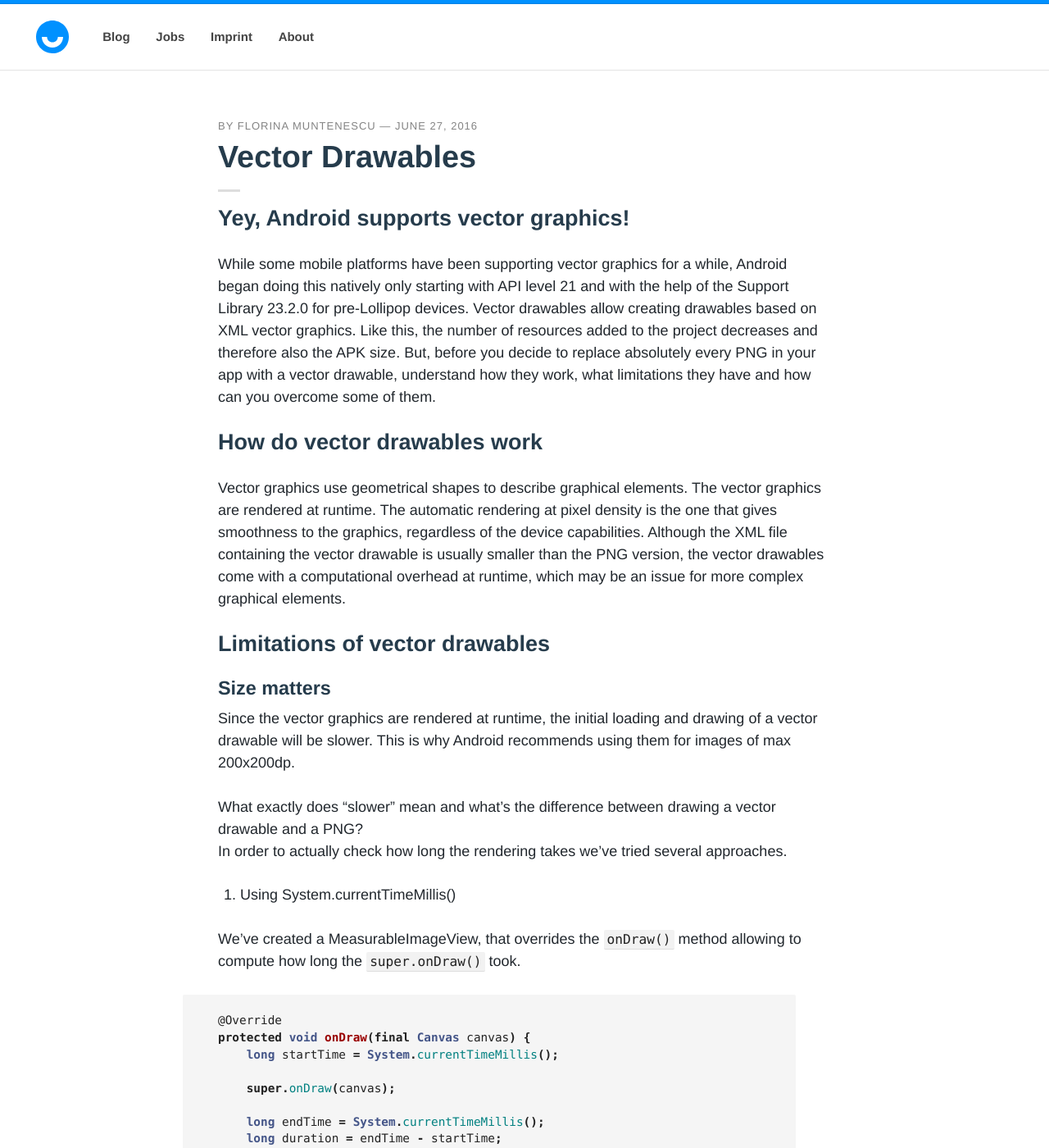
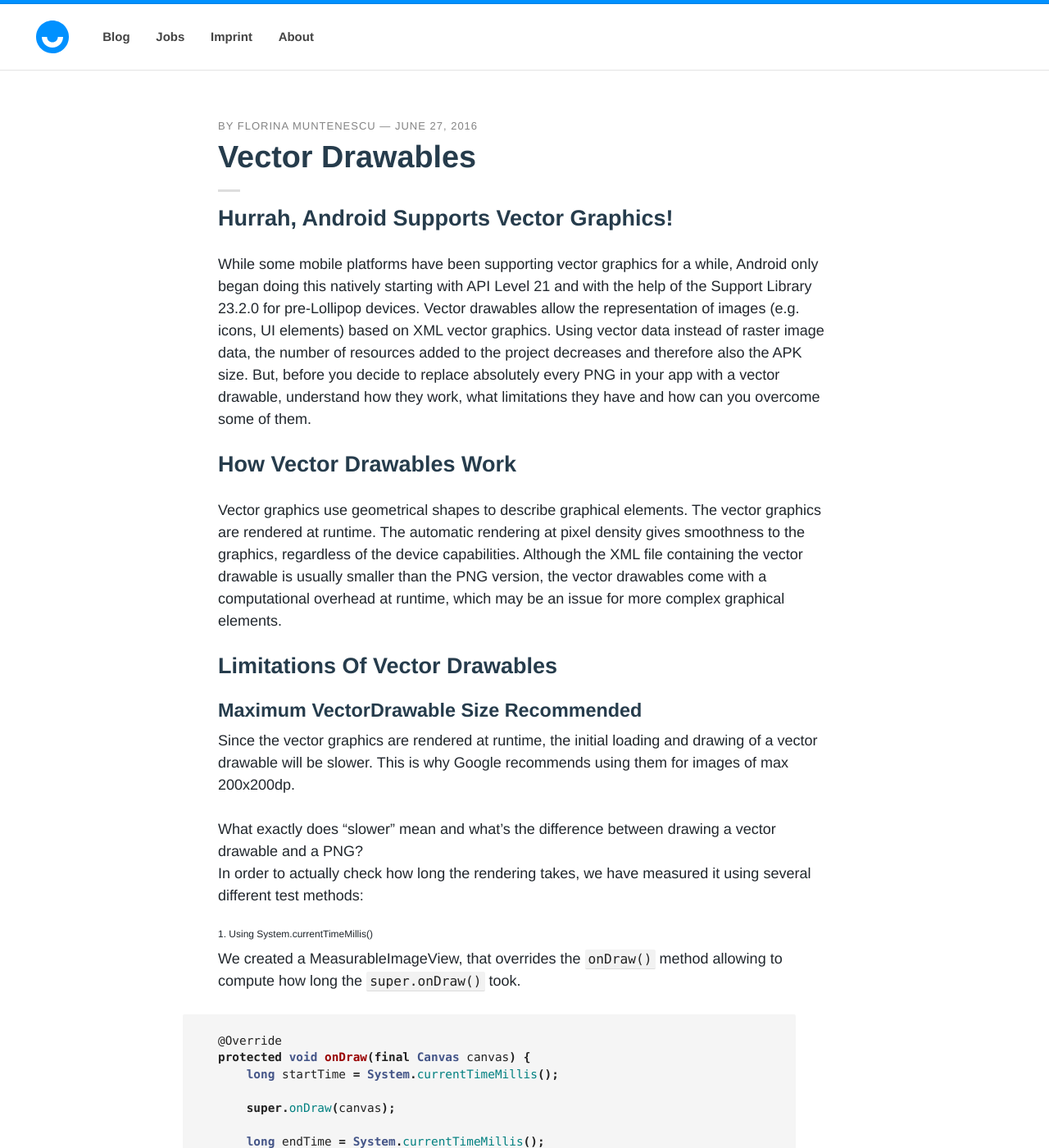
Before and after one commit to upday/upday.github.io, a Jekyll site: the page built from _posts/blog/2016-06-22-vector_drawables.md, in a window 1280 px wide and 1400 px high. Shown: the whole window at 82% size. Built offline with Jekyll 4.4.1, drawn with Linux system fonts in a browser that asks for light colours; nearby versions of some CDN libraries; some web fonts are replaced; comment, search, counter and statistics services are not loaded; some of the changed text lies outside the part shown.

Commit message:
review fixes

```diff
--- a/_posts/blog/2016-06-22-vector_drawables.md
+++ b/_posts/blog/2016-06-22-vector_drawables.md
@@ -11,28 +11,28 @@ image:
 date: 2016-06-27T15:39:55-04:00
 ---
 
-## Yey, Android supports vector graphics!
+## Hurrah, Android Supports Vector Graphics!
 
-While some mobile platforms have been supporting vector graphics for a while, Android began doing this natively only starting with API level 21 and with the help of the Support Library 23.2.0 for pre-Lollipop devices. Vector drawables allow creating drawables based on XML vector graphics. Like this, the number of resources added to the project decreases and therefore also the APK size. But, before you decide to replace absolutely every PNG in your app with a vector drawable, understand how they work, what limitations they have and how can you overcome some of them.
+While some mobile platforms have been supporting vector graphics for a while, Android only began doing this natively starting with API Level 21 and with the help of the Support Library 23.2.0 for pre-Lollipop devices. Vector drawables allow the representation of images (e.g. icons, UI elements) based on XML vector graphics. Using vector data instead of raster image data, the number of resources added to the project decreases and therefore also the APK size. But, before you decide to replace absolutely every PNG in your app with a vector drawable, understand how they work, what limitations they have and how can you overcome some of them.
 
-## How do vector drawables work
+## How Vector Drawables Work
 
-Vector graphics use geometrical shapes to describe graphical elements. The vector graphics are rendered at runtime. The automatic rendering at pixel density is the one that gives smoothness to the graphics, regardless of the device capabilities. Although the XML file containing the vector drawable is usually smaller than the PNG version, the vector drawables come with a computational overhead at runtime, which may be an issue for more complex graphical elements.
+Vector graphics use geometrical shapes to describe graphical elements. The vector graphics are rendered at runtime. The automatic rendering at pixel density gives smoothness to the graphics, regardless of the device capabilities. Although the XML file containing the vector drawable is usually smaller than the PNG version, the vector drawables come with a computational overhead at runtime, which may be an issue for more complex graphical elements.
 
 
-## Limitations of vector drawables
+## Limitations Of Vector Drawables
 
 
-### Size matters
+### Maximum VectorDrawable Size Recommended
 
-Since the vector graphics are rendered at runtime, the initial loading and drawing of a vector drawable will be slower. This is why Android recommends using them for images of max 200x200dp.
+Since the vector graphics are rendered at runtime, the initial loading and drawing of a vector drawable will be slower. This is why Google recommends using them for images of max 200x200dp.
 
 What exactly does "slower" mean and what's the difference between drawing a vector drawable and a PNG?
-In order to actually check how long the rendering takes we've tried several approaches.
+In order to actually check how long the rendering takes, we have measured it using several different test methods:
 
-1. Using System.currentTimeMillis()
+###### 1. Using System.currentTimeMillis()
 
-We've created a MeasurableImageView, that overrides the ``onDraw()`` method allowing to compute how long the ``super.onDraw()`` took.
+We created a MeasurableImageView, that overrides the ``onDraw()`` method allowing to compute how long the ``super.onDraw()`` took.
 
 {% highlight java %}
 @Override
@@ -48,14 +48,15 @@ protected void onDraw(final Canvas canvas) {
 
 Then, we added our MeasurableImageView to a layout and changed the image source and the image size for our tests. We used a Samsung Galaxy S7 as a test device.
 
-Test 1: We set the image to match the size of the screen: 1440x1960px. The vector drawable took 16ms to draw, the PNG 0ms.
-Test 2: We set the image to the maximum recommended: 200x200dp so, 800x800px. The vector drawable took 3ms to draw, the PNG 0ms.
+**Test 1:** We set the image to match the size of the screen: **1440x1960px**. The vector drawable took **16ms** to draw, the PNG 0ms.
+<br/>
+**Test 2:** We set the image to the maximum recommended: 200x200dp so, **800x800px**. The vector drawable took **3ms** to draw, the PNG 0ms.
 
 The difference in rendering time is considerable.
 
-2. Using TraceView
+###### 2. Using TraceView
 
-Hoping to get more clear results, we decided to use TraceView. We modified the overriden ``onDraw`` method, calling ``Debug.startMethodTracing`` before the ``super.onDraw`` and stopped the tracing with ``Debug.stopMethodTracing`` right after.
+Hoping to get clearer results, we decided to use TraceView. We modified the overriden ``onDraw`` method, calling ``Debug.startMethodTracing`` before the ``super.onDraw`` and stopped the tracing with ``Debug.stopMethodTracing`` immediately after.
 
 {% highlight java %}
 @Override
@@ -106,51 +107,47 @@ Not all VectorDrawable XML tags are supported for Android 5.0 and higher, but ju
 </picture>
 </center>
 
-But, the Support Library 23.2.0 and higher is offering full support for VectorDrawable XML elements.
+But, the Support Library 23.2.0 and higher offers full support for VectorDrawable XML elements.
 
 
-### Resource references in VectorDrawable XML
+### Resource References In VectorDrawable XML
 
-In case you want to support referencing other resources in the VectorDrawable XML like this:
+In case you want to reference other resources in the VectorDrawable XML, you can do it like this:
 
 {% highlight XML %}
 android:fillColor="@color/colorPrimary"
 {% endhighlight %}
 
 Be aware that only Android 5.0 and higher supports dynamic attributes.
-Setting this will result in black areas instead of your desired color, on pre-API level 21 devices.
+Setting this will result in black areas instead of your desired color on pre-API level 21 devices.
 
 <center>
-<picture class="half">
-	<img src="/images/blog/vector_drawables/dynamic_res_21.png" alt="Dynamic attributes on API level 21">
-	<figcaption>Dynamic attributes used on API level 21</figcaption>
+<picture>
+<img src="/images/blog/vector_drawables/dynamic_res_21.png" alt="Dynamic attributes on API level 21" width="250">
+<img src="/images/blog/vector_drawables/dynamic_res_19.png" alt="Dynamic attributes on API level 19" width="250">
+<figcaption>Dynamic attributes used on API Level 21(left) vs 19(right)</figcaption>
 </picture>
 </center>
 
-<center>
-<picture>
-	<img src="/images/blog/vector_drawables/dynamic_res_19.png" alt="Dynamic attributes on API level 19">
-	<figcaption>Dynamic attributes used on API level 19</figcaption>
-</picture>
-</center>
-
-To still change the color of your vector drawable dynamically, the solution is simple: tint your images.
+To change the color of your vector drawable dynamically, the solution is simple: tint your images.
 
 {% highlight XML %}
 android:tint="@color/colorAccent"
 {% endhighlight %}
 
-Just make sure that your vector drawable is black for the path that needs to be drawn and transparent for the rest. Otherwise you might end up with unexpected colors.
+Just make sure that your VectorDrawable is black for the path that needs to be drawn and transparent for the rest. Otherwise, you might end up with unexpected colors.
 
-### Vector Drawable preview in Android Studio looks skewed
+### Vector Drawable Preview in Android Studio Looks Skewed
 
-The Vector Drawable preview either in the import preview or in the file preview might look skewed. But, don't be scared, chances are it might look good when the app is run on the device. So, make sure your check them on the device first and only change them if needed.
+The vector drawable preview in both the import preview and in the file preview can look skewed. But don't be scared, chances are it might look good when the app is run on the device. So, make sure your check them on the device first and only change them if needed.
 
 ## Conclusion
 
-Vector Drawables are the best way of compressing your images and reducing your APK size. But before you start replacing all your PNGs keep in mind that the first time the image is drawn will be longer. The rest of the possible issues with Vector Drawables are minor and easy to overcome, comparing to the gain of using them.
+<a href="https://developer.android.com/reference/android/graphics/drawable/VectorDrawable.html">VectorDrawables<a/> are the best way of compressing your images and reducing your APK size. But before you start replacing all your PNGs, keep in mind that the first time the image is drawn, it will take longer. Considerably longer! The rest of the issues to take into account with vector drawables are minor and easy to overcome, compared to the advantages that you get when using them.
 
-If you want to learn more about Vector Drawables here are some interesting resources:
+Check out the project used for testing VectorDrawables in this <a href="https://github.com/florina-muntenescu/Playground">GitHub repo</a>.
+
+If you want to learn more about vector drawables, here are some interesting resources:
 
 <a href="https://developer.android.com/studio/write/vector-asset-studio.html">Adding multi-density vector graphics in Android Studio<a/>
 <br/>
```
Also changed, not shown: other parts of _posts/blog/2016-06-22-vector_drawables.md (+8 -8 lines).
